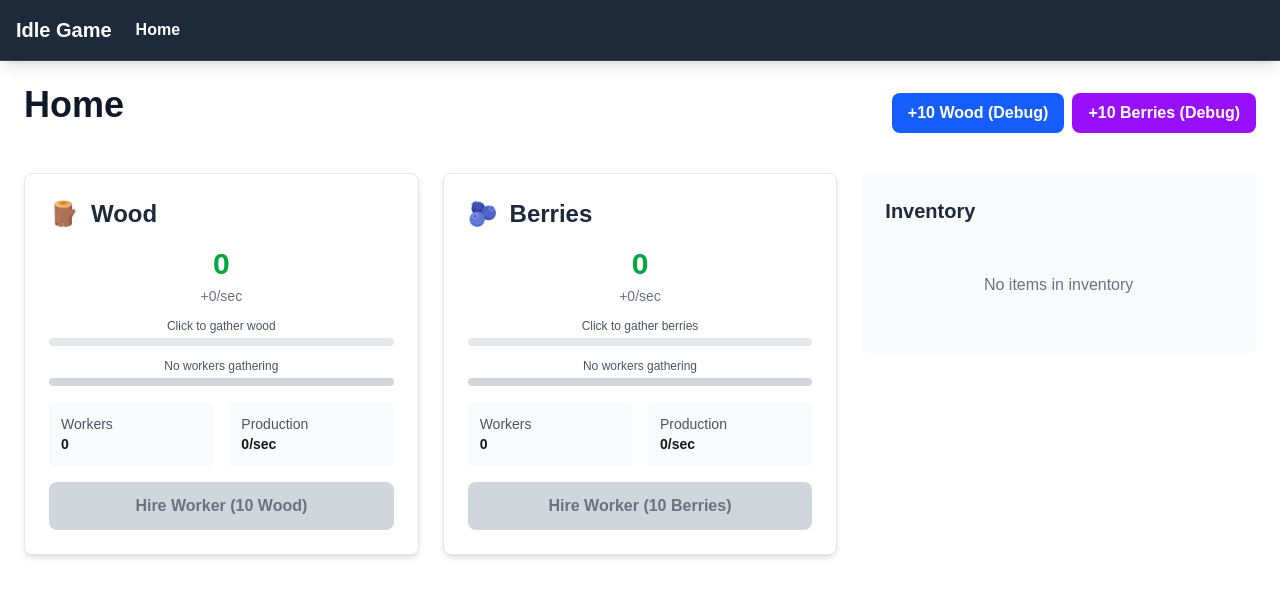
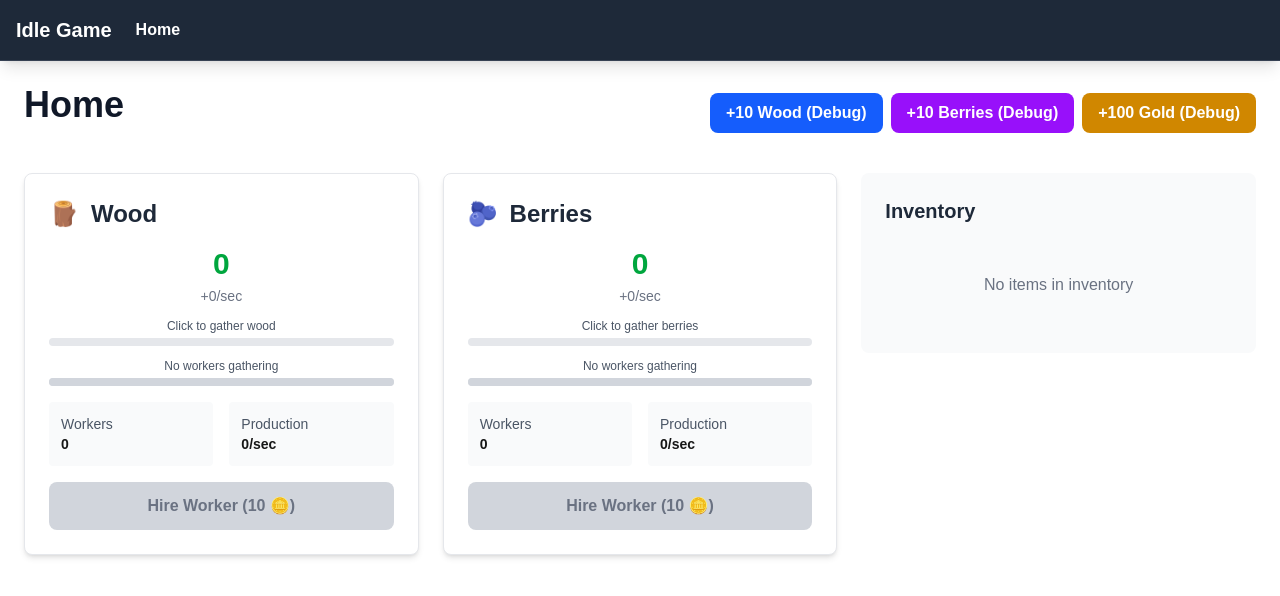
Before and after one commit to merklegroot/idle, a Next.js app: page /home in a window 1280 px wide. Shown: the top 596 px of the page. Built offline with nearby package versions, Linux system fonts and the light colour scheme.

Commit message:
hire for gold

```diff
--- a/components/CheatControl.tsx
+++ b/components/CheatControl.tsx
@@ -1,7 +1,7 @@
 import useGameStore from '@/stores/gameStore';
 
 export function CheatControl() {
-    const { addResourceAmount } = useGameStore();
+    const { addResourceAmount, initializeResource } = useGameStore();
 
     const addDebugWood = () => {
         addResourceAmount('wood', 10);
@@ -9,6 +9,11 @@ export function CheatControl() {
 
     const addDebugBerries = () => {
         addResourceAmount('berries', 10);
+    };
+
+    const addDebugGold = () => {
+        initializeResource('gold');
+        addResourceAmount('gold', 100);
     };
 
     return (
@@ -23,6 +28,11 @@ export function CheatControl() {
                 className="bg-purple-600 hover:bg-purple-700 text-white px-4 py-2 rounded-lg font-semibold transition-colors">
                 +10 Berries (Debug)
             </button>
+            <button
+                onClick={addDebugGold}
+                className="bg-yellow-600 hover:bg-yellow-700 text-white px-4 py-2 rounded-lg font-semibold transition-colors">
+                +100 Gold (Debug)
+            </button>
         </>
     );
 }
--- a/components/Inventory.tsx
+++ b/components/Inventory.tsx
@@ -35,7 +35,8 @@ export default function Inventory() {
 
   const resources = [
     { key: 'wood', name: WoodDef.name, icon: WoodDef.icon },
-    { key: 'berries', name: BerryDef.name, icon: BerryDef.icon }
+    { key: 'berries', name: BerryDef.name, icon: BerryDef.icon },
+    { key: 'gold', name: 'Gold', icon: '🪙' }
   ];
 
   const inventoryItems = resources.map(resource => {
@@ -92,11 +93,52 @@ function ItemDetails({ resourceKey, onClose }: { resourceKey: string; onClose: (
 
   const resourceDefs: Record<string, { name: string; icon: string }> = {
     wood: { name: WoodDef.name, icon: WoodDef.icon },
-    berries: { name: BerryDef.name, icon: BerryDef.icon }
+    berries: { name: BerryDef.name, icon: BerryDef.icon },
+    gold: { name: 'Gold', icon: '🪙' }
   };
 
   const resourceDef = resourceDefs[resourceKey];
   if (!resourceDef) return null;
+
+  // If it's gold, show currency info instead of sell options
+  if (resourceKey === 'gold') {
+    return (
+      <div>
+        <div className="flex items-center justify-between mb-4">
+          <div className="flex items-center gap-3">
+            <div className="text-3xl">{resourceDef.icon}</div>
+            <div>
+              <h3 className="text-xl font-bold text-gray-800">{resourceDef.name}</h3>
+              <p className="text-gray-500">Amount: {resource.amount.toLocaleString()}</p>
+            </div>
+          </div>
+          <button
+            onClick={onClose}
+            className="text-gray-500 hover:text-gray-700 text-2xl"
+          >
+            ×
+          </button>
+        </div>
+
+        <div className="space-y-3">
+          <div className="bg-yellow-50 border border-yellow-200 rounded-lg p-4">
+            <div className="text-sm text-yellow-800">
+              <strong>Currency</strong>
+            </div>
+            <div className="text-sm text-yellow-700 mt-1">
+              Gold is your currency. Use it to hire workers and make purchases.
+            </div>
+          </div>
+
+          <div className="text-sm text-gray-600">
+            <div className="font-semibold mb-2">Sell Prices:</div>
+            <div>• Wood: 2 gold each</div>
+            <div>• Berries: 1 gold each</div>
+          </div>
+        </div>
+      </div>
+    );
+  }
 
   const sellPrice = resourceKey === 'wood' ? 2 : 1;
 
--- a/components/ResourceControl.tsx
+++ b/components/ResourceControl.tsx
@@ -25,6 +25,7 @@ export default function ResourceControl({resourceDef}: {resourceDef: ResourceDef
 
   // Get current resource state
   const resource = getResource(resourceDef.resourceKey);
+  const gold = getResource('gold');
 
   // Use default values if resource doesn't exist yet
   const {
@@ -36,6 +37,8 @@ export default function ResourceControl({resourceDef}: {resourceDef: ResourceDef
     gatherProgress = 0,
     workerProgress = 0
   } = resource || {};
+
+  const goldAmount = gold?.amount || 0;
 
 
   const formatNumber = (num: number) => {
@@ -130,14 +133,14 @@ export default function ResourceControl({resourceDef}: {resourceDef: ResourceDef
               e.stopPropagation();
               hireWorker(resourceDef.resourceKey);
             }}
-            disabled={amount < workerCost}
+            disabled={goldAmount < workerCost}
             className={`w-full py-3 px-4 rounded-lg font-semibold transition-colors ${
-              amount >= workerCost
+              goldAmount >= workerCost
                 ? 'bg-green-600 hover:bg-green-700 text-white'
                 : 'bg-gray-300 text-gray-500 cursor-not-allowed'
             }`}
           >
-            Hire Worker ({formatNumber(workerCost)} {resourceDef.name})
+            Hire Worker ({formatNumber(workerCost)} 🪙)
           </button>
         </div>
       </div>
--- a/stores/gameStore.ts
+++ b/stores/gameStore.ts
@@ -167,17 +167,24 @@ const useGameStore = create<GameStore>((set, get) => ({
   hireWorker: (resourceKey: string) => {
     const state = get();
     const resource = state.resources[resourceKey];
-    if (!resource || resource.amount < resource.workerCost) return;
+    if (!resource) return;
+
+    // Get gold resource
+    const gold = state.resources.gold;
+    if (!gold || gold.amount < resource.workerCost) return;
 
     set({
       resources: {
         ...state.resources,
         [resourceKey]: {
           ...resource,
-          amount: resource.amount - resource.workerCost,
           workers: resource.workers + 1,
           perSecond: resource.perSecond + 1,
           workerCost: Math.floor(resource.workerCost * 1.15)
+        },
+        gold: {
+          ...gold,
+          amount: gold.amount - resource.workerCost
         }
       }
     });
```
